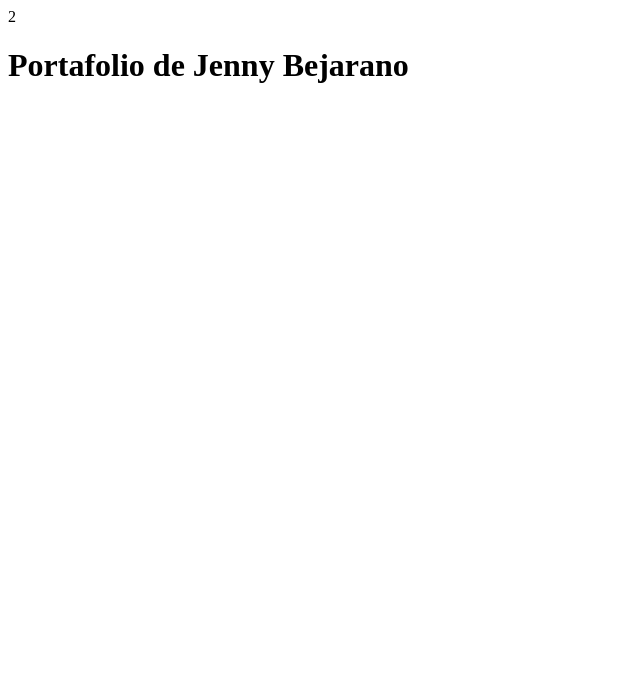
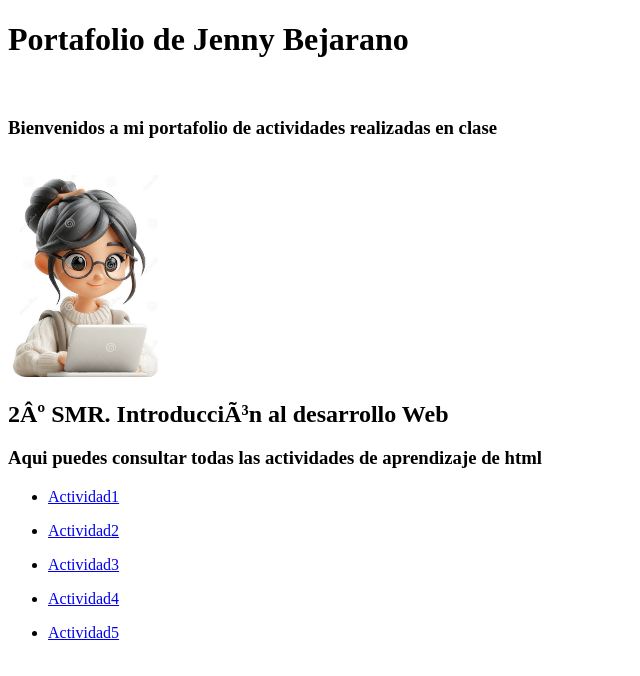
Before and after one commit to bemaje/SMR2-programacion, a plain HTML site: page index.html in a window 1280 px wide. Shown: the whole page, without its empty margins (0-640 px from the left). Drawn offline with Linux system fonts and the light colour scheme.

Commit message:
Guardar primera versión completa del proyecto, con cambios y nuevas carpetas

```diff
--- a/index.html
+++ b/index.html
@@ -2,8 +2,24 @@
 <html>
 
 <head>
-    <title>Actividad avatar</title> 2
+    <meta charset "UTF-8">
+    <title>Actividad avatar</title>
 </head>
-<h1> Portafolio de Jenny Bejarano</h1>
-
-</html>
+<body>
+    <h1> Portafolio de Jenny Bejarano</h1> <br>
+    <h3>Bienvenidos a mi portafolio de actividades realizadas en clase</h3><br>
+    <img src="img/avatar.png" alt="avatar" width="150">
+    <h2><b>2º SMR. Introducción al desarrollo Web</b></h2>
+    <h3>Aqui puedes consultar todas las actividades de aprendizaje de html</h3>
+    <ul>
+  <li><a href="Actividad1/">Actividad1</a></li></ul>
+    <ul>
+  <li><a href="Actividad2/">Actividad2</a></li></ul>
+   <ul>
+  <li><a href="Actividad3">Actividad3</a></li></ul>
+    <ul>
+  <li><a href="Actividad4">Actividad4</a></li></ul>
+    <ul>
+  <li><a href="Actividad5">Actividad5</a></li></ul>
+   </html>
+<source>
```
Also changed, not shown: actividad/ejercicio1.html (renamed from actividad1/ejercicio1.html), actividad/ejercicio2.html (renamed from actividad1/ejercicio2.html), actividad/ejercicio3.html (renamed from actividad1/ejercicio3.html), img/avatar.png (added).
